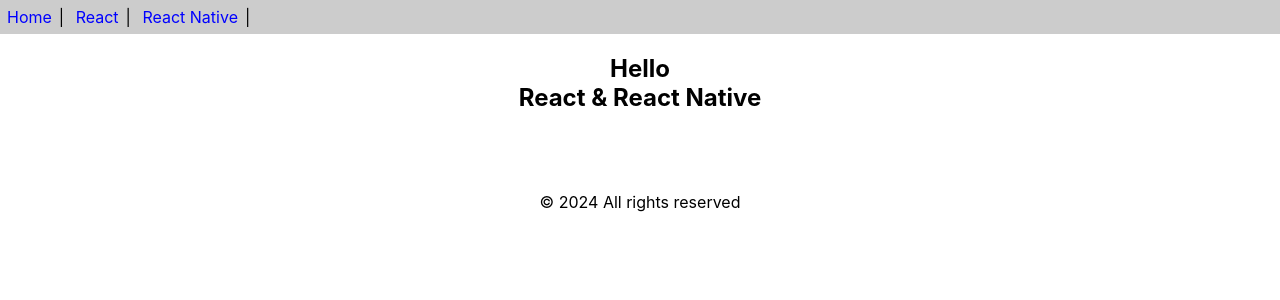
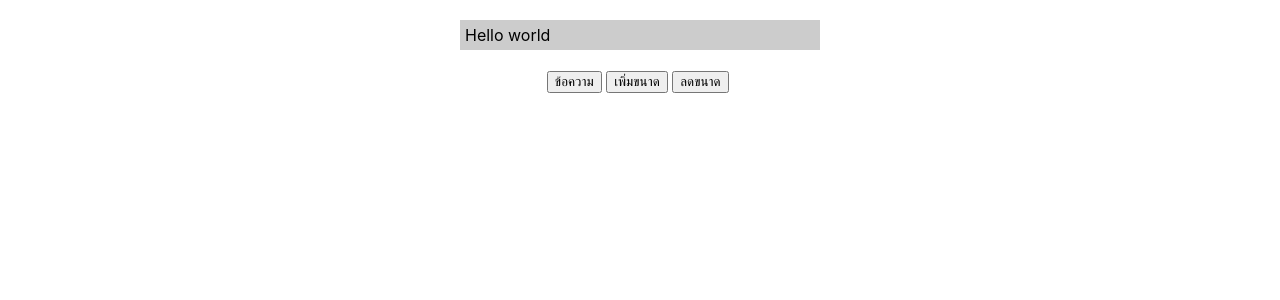
Before and after one commit to aekkaphonz/App1, a React (Create React App) app: page / in a window 1280 px wide. Shown: the top 300 px of the page. Built offline with nearby package versions, Linux system fonts and the light colour scheme.

Commit message:
edit App1

```diff
--- a/src/App.js
+++ b/src/App.js
@@ -1,10 +1,8 @@
 import React from 'react'
-import Calendar from './class-components'
-import { Header,Content,Footer } from './func-components'
+import MessageBox from './MessageBox'
+
 
 export default function App(){
-  return(
-    [<Header />,<Content />,<Footer />]
-    )
+  return<MessageBox/>
 
 }
--- /dev/null
+++ b/src/MessageBox.js
@@ -0,0 +1,38 @@
+import React,{useState} from "react";
+
+export default function MessageBox(){
+    let [text, setText] = useState('Hello world')
+    let [size, setSize] = useState(16)
+
+    const onClickSetText = ()=>{
+        let t = prompt('กำหนดข้อความ')
+        if (t){
+            setText(t)
+        }
+    }
+    const onClickZoomIn = ()=>{
+        let newSize = size + 1
+        setSize(newSize)
+    }
+
+    let msgboxStyle ={
+        display :'inline-block',
+        width : 350,
+        fontSize : size,
+        backgroundColor : '#ccc',
+        padding : 5,
+        textAlign : 'left'
+
+    }
+    return(
+        <div style={{textAlign:'center',marginTop:20}}>
+            <div style={msgboxStyle}>{text}</div><br/><br/>
+            <button onClick={onClickSetText}>ข้อความ</button>&nbsp;
+            <button onClick={onClickZoomIn}>เพิ่มขนาด</button>&nbsp;
+            <button onClick={()=> setSize(size-1)}>ลดขนาด</button>&nbsp;
+
+        </div>
+    )
+
+
+}
```
Also changed, not shown: src/refs-func.js (added, +33 -0 lines).
